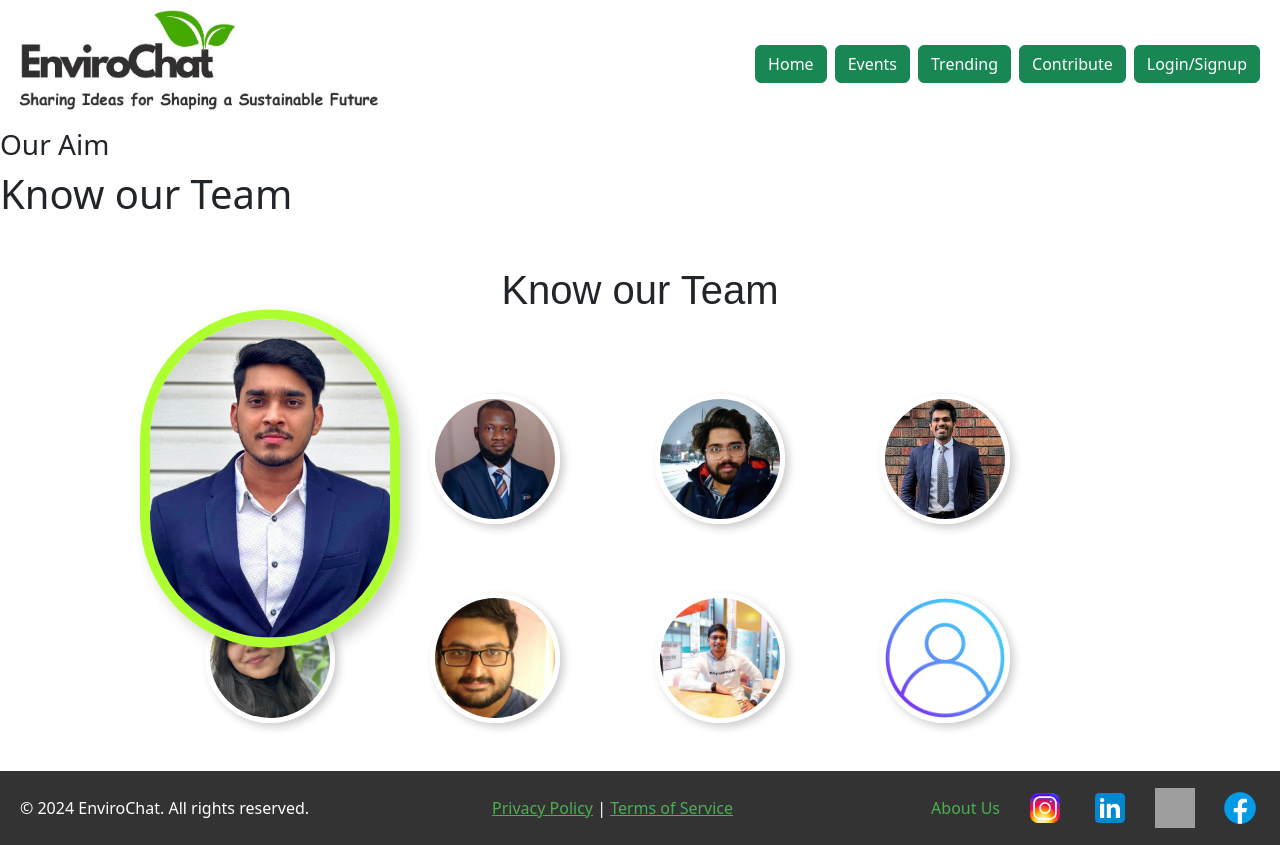
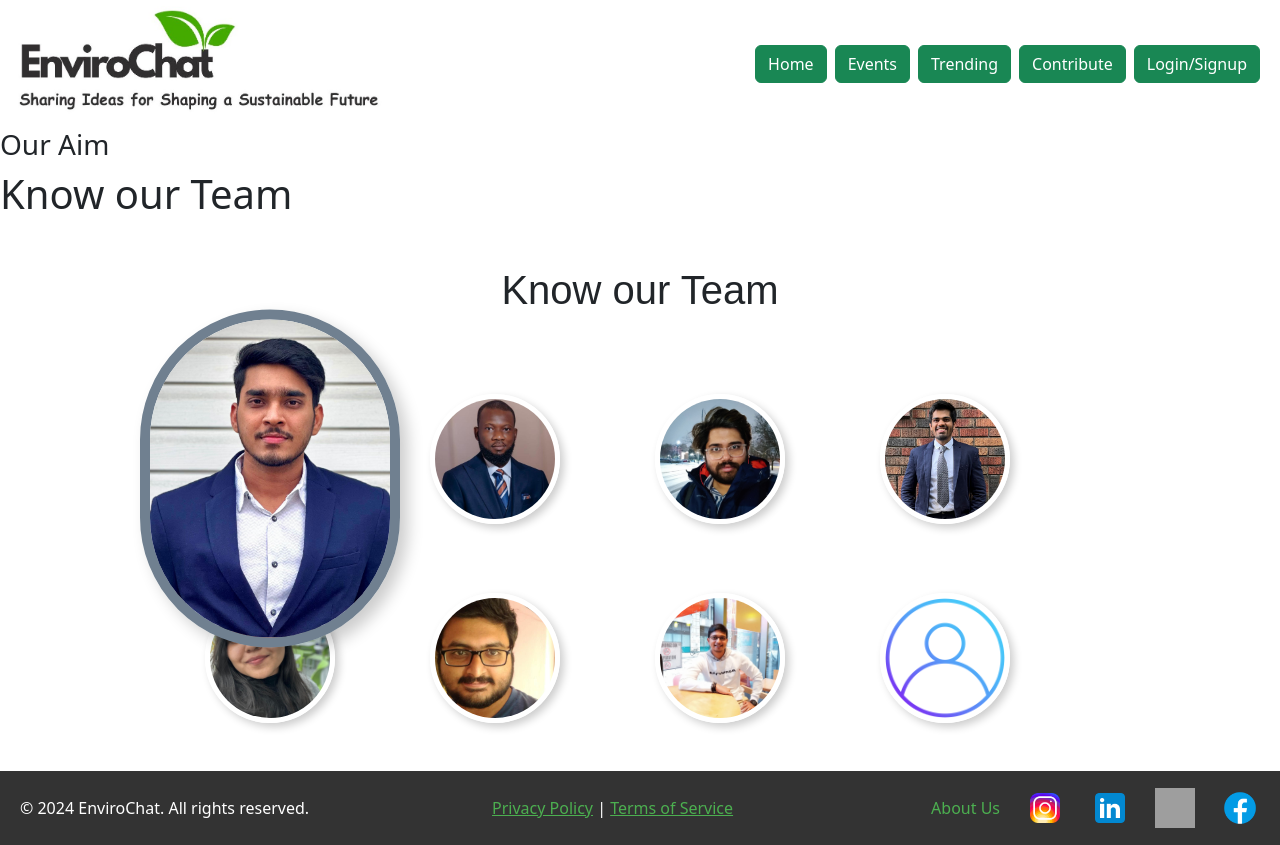
Before and after one commit to Yashwanth-KVS/EnviroChat---A-platform-to-share-ideas-to-help-achieve-sustainability, a Django app: page /aboutus/ in a window 1280 px wide, with the pointer over the restyled element. Run offline with Django 5.2, Linux system fonts and the light colour scheme; data comes from the database, SQL or seed files in the repository; both versions use the stored data as it was after the commit; grey boxes are pictures that could not be loaded.

Commit message:
home template update4 with bootstrap. AboutUS meet our team is complete. Still adding Aim and Contact us is remaining

```diff
--- a/myapp/static/about.css
+++ b/myapp/static/about.css
@@ -46,7 +46,7 @@
     width: calc(var(--avatar-size) * 1.0); /* Adjust width for portrait mode */
     height: calc(var(--avatar-size) * 1.3);  /* Adjust height for portrait mode */
     z-index: 2;
-    border-color: greenyellow;
+    border-color: slategray;
 }
 
 .founders {
```
Also changed, not shown: db.sqlite3.
